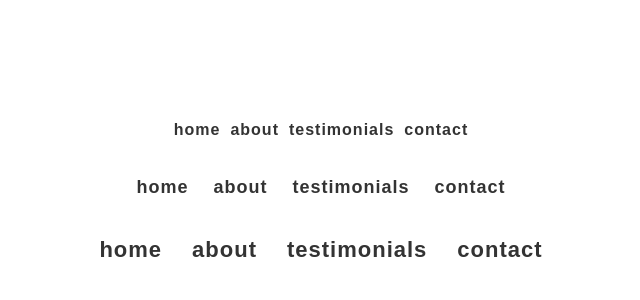
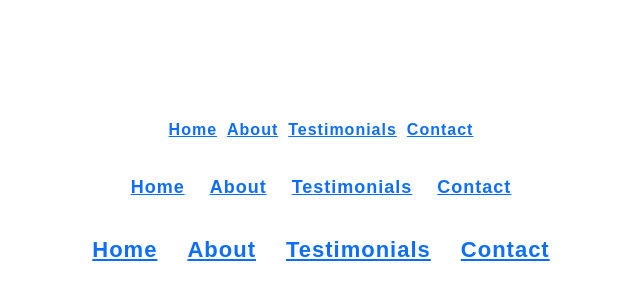
Before and after one commit to KylesTech95/custom-bootstrap, a plain HTML site: page index.html in a window 1280 px wide. Shown: the part 208-508 px from the top of the page, without its empty margins (319-959 px from the left). Drawn offline with Linux system fonts and the light colour scheme.

Commit message:
added <a></a> tags for potential link destinations

```diff
--- a/index.html
+++ b/index.html
@@ -10,26 +10,41 @@
     <main class="container">
         <nav id="nav">
             <ul class="nav-list-container ky-nav-flex-row-sm">
-                <li class="list-item">home</li>
-                <li class="list-item">about</li>
-                <li class="list-item">testimonials</li>
-                <li class="list-item">contact</li>
+                <a href="" class="link ky-no-decor">
+                    <li class="list-item">Home</li>
+                </a><a href="" class="link ky-no-decor">
+                    <li class="list-item">About</li>
+                </a><a href="" class="link ky-no-decor">
+                    <li class="list-item">Testimonials</li>
+                </a><a href="" class="link ky-no-decor">
+                    <li class="list-item">Contact</li>
+                </a>
             </ul>
         </nav>
         <nav id="nav">
             <ul class="nav-list-container ky-nav-flex-row">
-                <li class="list-item">home</li>
-                <li class="list-item">about</li>
-                <li class="list-item">testimonials</li>
-                <li class="list-item">contact</li>
+                <a href="" class="link ky-no-decor">
+                    <li class="list-item">Home</li>
+                </a><a href="" class="link ky-no-decor">
+                    <li class="list-item">About</li>
+                </a><a href="" class="link ky-no-decor">
+                    <li class="list-item">Testimonials</li>
+                </a><a href="" class="link ky-no-decor">
+                    <li class="list-item">Contact</li>
+                </a>
             </ul>
         </nav>
         <nav id="nav">
             <ul class="nav-list-container ky-nav-flex-row-lg">
-                <li class="list-item">home</li>
-                <li class="list-item">about</li>
-                <li class="list-item">testimonials</li>
-                <li class="list-item">contact</li>
+                <a href="" class="link ky-no-decor">
+                    <li class="list-item">Home</li>
+                </a><a href="" class="link ky-no-decor">
+                    <li class="list-item">About</li>
+                </a><a href="" class="link ky-no-decor">
+                    <li class="list-item">Testimonials</li>
+                </a><a href="" class="link ky-no-decor">
+                    <li class="list-item">Contact</li>
+                </a>
             </ul>
         </nav>
     </main>
```
